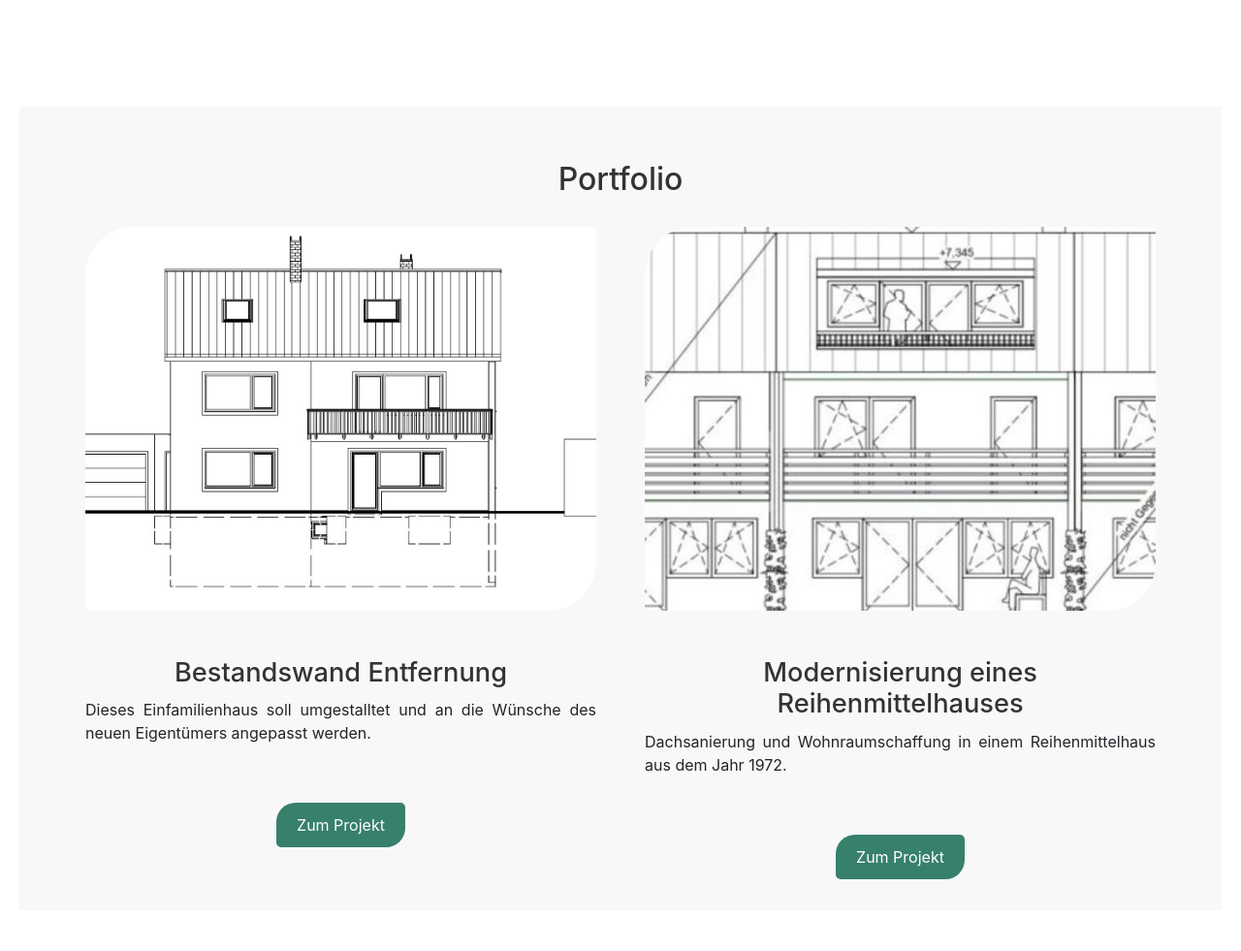
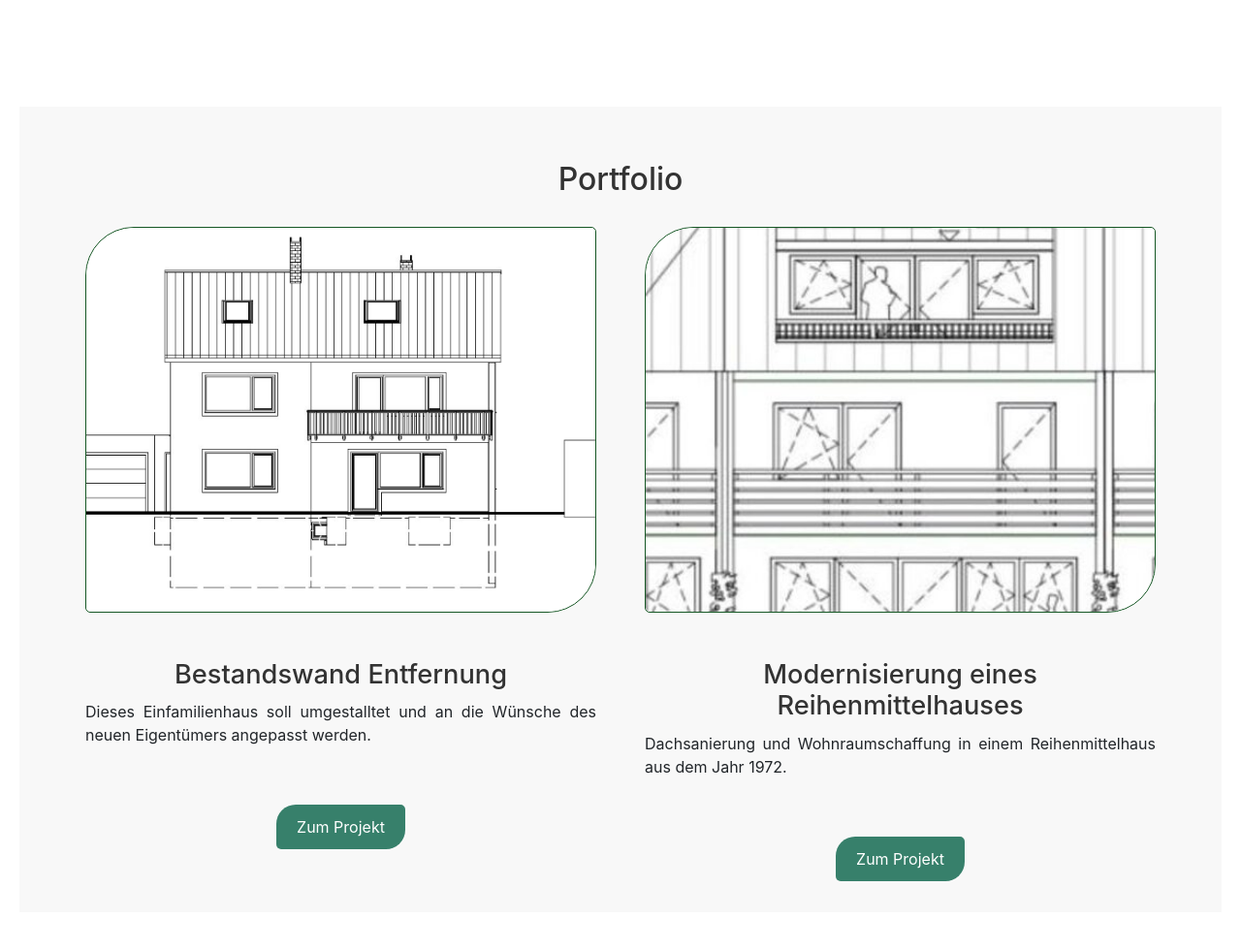
Before and after one commit to DouniaBK/arkitekture-MST, a Django app: page / in a window 1280 px wide. Shown: the part 1316-2297 px from the top of the page at 97% size. Run offline with Django 5.2, Linux system fonts and the light colour scheme; parts of the project's set-up code (start-up, migrations or seed data) failed here and were passed over; some libraries are stand-ins or nearby versions.

Commit message:
fix images and add border-radius

```diff
--- a/home/templates/home/home.html
+++ b/home/templates/home/home.html
@@ -89,7 +89,7 @@
       <div class="row justify-content-center">
         <div class="col-lg-6">
           <div class="project">
-            <div class="project-image">
+            <div class="project-image" id="boder-radius">
               <img
                 src="{% static 'home/images/project1-v2.png' %}"
                 class="img-fluid"
@@ -110,9 +110,9 @@
         </div>
         <div class="col-lg-6">
           <div class="project">
-            <div class="project-image">
+            <div class="project-image" id="boder-radius">
               <img
-                src="{% static 'home/images/dachsanierung-sud-project-615px2.jpg' %}"
+                src="{% static 'home/images/dachsanierung-sud-project-cropped.jpg' %}"
                 class="img-fluid"
                 alt="Project 2"
               />
--- a/home/templates/home/portfolio.html
+++ b/home/templates/home/portfolio.html
@@ -12,7 +12,7 @@
         <div class="row justify-content-center">
           <div class="col-lg-6">
             <div class="project">
-              <div class="project-image">
+              <div class="project-image" id="boder-radius">
                 <img
                   src="{% static 'home/images/project1-v2.png' %}"
                   class="img-fluid"
@@ -33,9 +33,9 @@
           </div>
           <div class="col-lg-6">
             <div class="project">
-              <div class="project-image">
+              <div class="project-image" id="boder-radius">
                 <img
-                  src="{% static 'home/images/ansicht-dachsanierung.jpg' %}"
+                  src="{% static 'home/images/dachsanierung-sud-project-cropped.jpg' %}"
                   class="img-fluid"
                   alt="Project 2"
                 />
```
Also changed, not shown: home/static/home/images/dachsanierung-sud-project-cropped.jpg (added).
